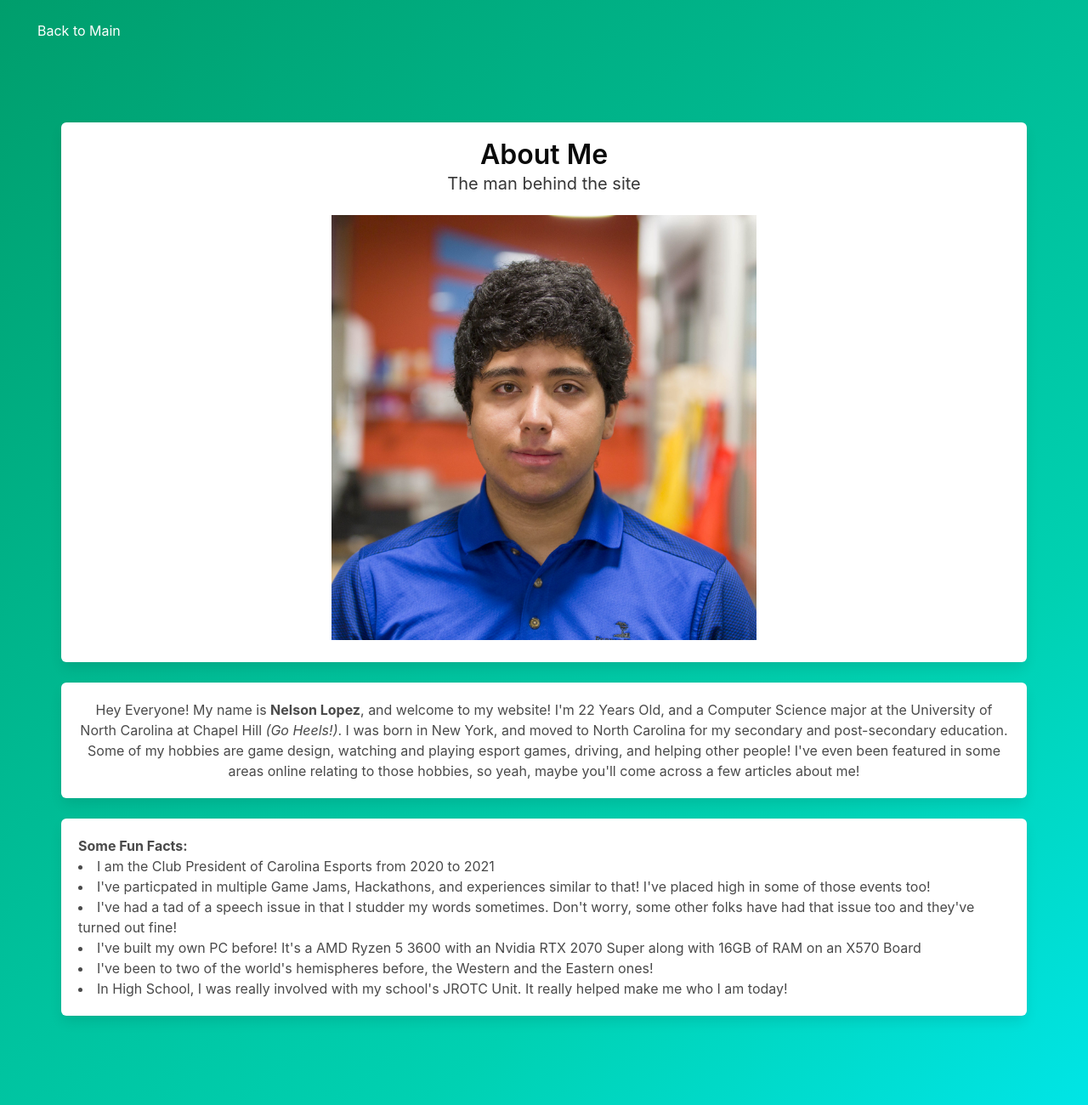
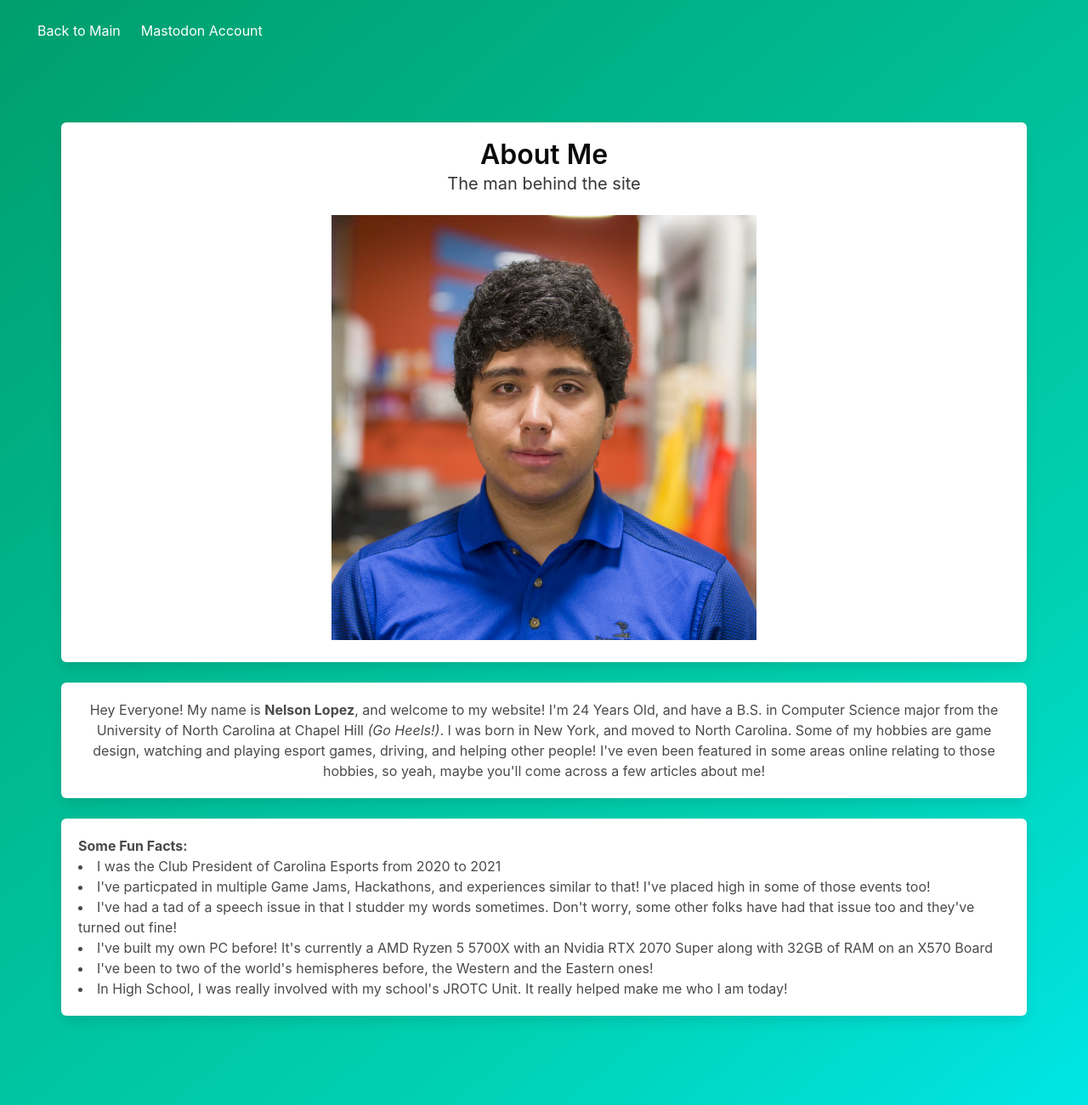
Before and after one commit to NelsonL19/nelsonl19.github.io, a website: page about.html in a window 1280 px wide. Shown: the top 1300 px of the page at 85% size. Drawn offline with nearby package versions, Linux system fonts and the light colour scheme.

Commit message:
Update about.html

```diff
--- a/about.html
+++ b/about.html
@@ -24,17 +24,17 @@
                     </div>
                     <div class="box has-text-centered">
                         <p>
-                            Hey Everyone! My name is <strong>Nelson Lopez</strong>, and welcome to my website! I'm 22 Years Old, and a Computer Science major at the University
-                            of North Carolina at Chapel Hill <em>(Go Heels!)</em>. I was born in New York, and moved to North Carolina for my secondary and post-secondary education.
+                            Hey Everyone! My name is <strong>Nelson Lopez</strong>, and welcome to my website! I'm 24 Years Old, and have a B.S. in Computer Science major from the University
+                            of North Carolina at Chapel Hill <em>(Go Heels!)</em>. I was born in New York, and moved to North Carolina.
                             Some of my hobbies are game design, watching and playing esport games, driving, and helping other people! I've even been featured in some areas
                             online relating to those hobbies, so yeah, maybe you'll come across a few articles about me!
                             </div>
                             <div class="box">
                             <ul><strong>Some Fun Facts:</strong></ul>
-                            <li>I am the Club President of Carolina Esports from 2020 to 2021</li>
+                            <li>I was the Club President of Carolina Esports from 2020 to 2021</li>
                             <li>I've particpated in multiple Game Jams, Hackathons, and experiences similar to that! I've placed high in some of those events too!</li>
                             <li>I've had a tad of a speech issue in that I studder my words sometimes. Don't worry, some other folks have had that issue too and they've turned out fine!</li>
-                            <li>I've built my own PC before! It's a AMD Ryzen 5 3600 with an Nvidia RTX 2070 Super along with 16GB of RAM on an X570 Board</li>
+                            <li>I've built my own PC before! It's currently a AMD Ryzen 5 5700X with an Nvidia RTX 2070 Super along with 32GB of RAM on an X570 Board</li>
                             <li>I've been to two of the world's hemispheres before, the Western and the Eastern ones!</li>
                             <li>In High School, I was really involved with my school's JROTC Unit. It really helped make me who I am today!</li>
                         </div>
@@ -48,6 +48,9 @@
                 <a class="navbar-item" href="./index.html">
                     Back to Main
                 </a>
+                <a class="navbar-item" href="https://mastodon.coffee/@mirai">
+                    Mastodon Account
+                </a>
             </nav>
         </section>
     </body>
```
